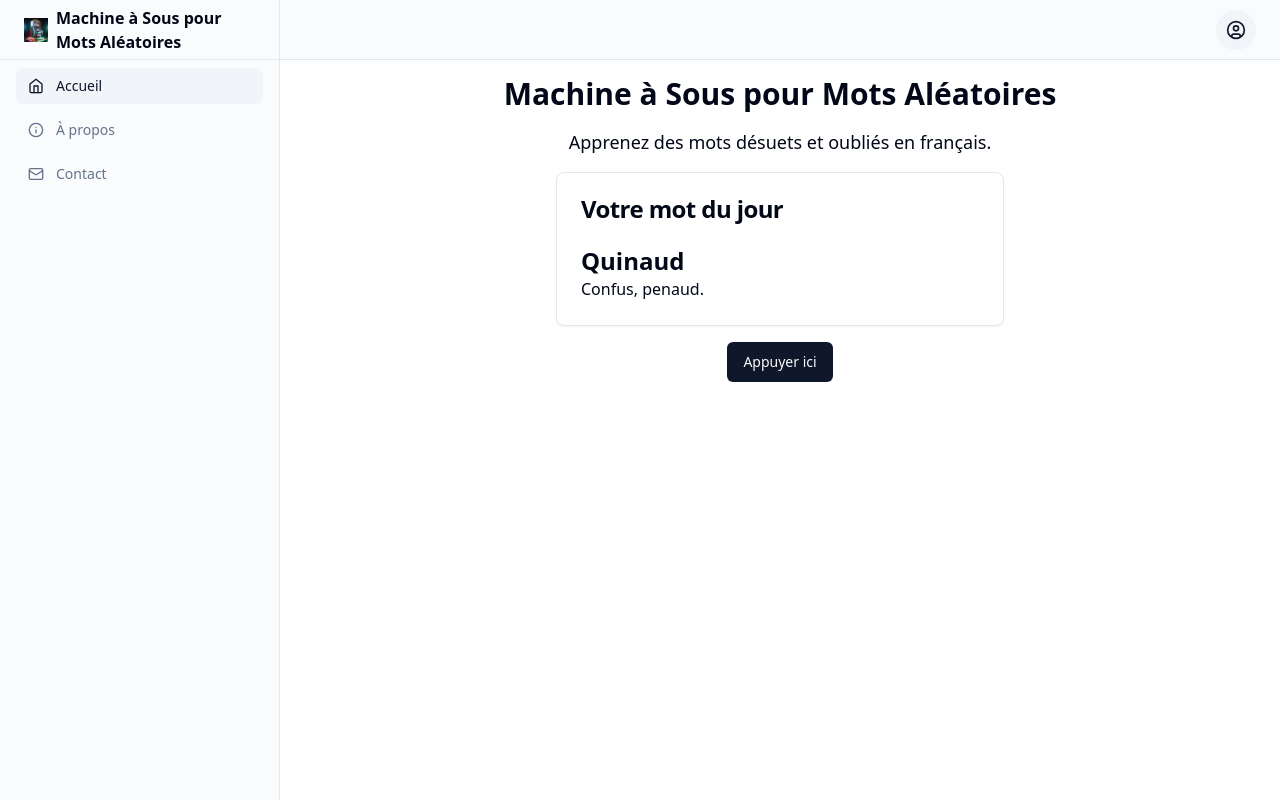
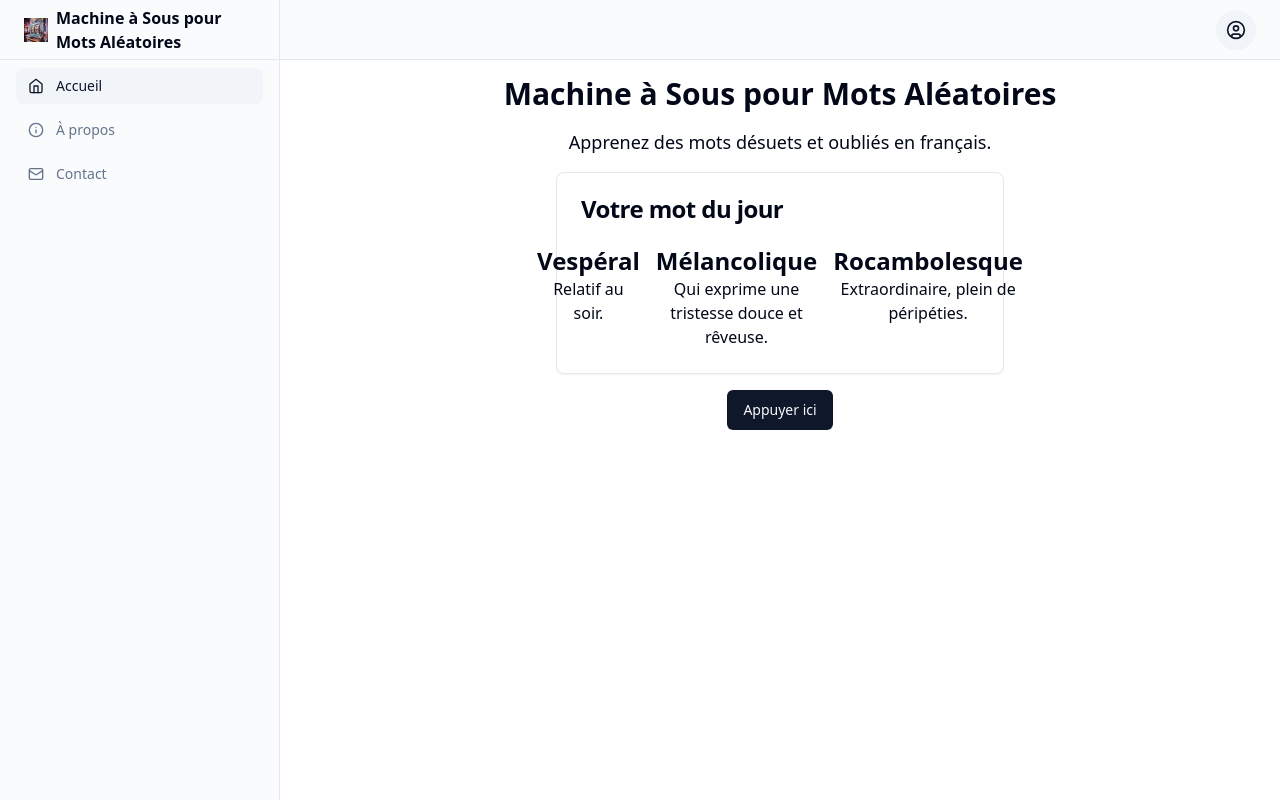
Before and after one commit to GPT-Engineer-App/french-word-wonder, a React (Vite) app: page / in a window 1280 px wide. Both pictures are taken after a click on the button "Appuyer ici". Built offline with nearby package versions, Linux system fonts and the light colour scheme.

Commit message:
Integrated animations to simulate a real slot machine and redesigned the application layout and components to match the provided image style.

```diff
--- a/src/layouts/default.jsx
+++ b/src/layouts/default.jsx
@@ -2,7 +2,7 @@ import { Outlet } from "react-router-dom";
 
 const Layout = () => {
   return (
-    <main className="flex flex-col min-h-screen p-4 overflow-auto items-center justify-center">
+    <main className="flex flex-col min-h-screen p-4 overflow-auto items-center justify-center bg-gradient-to-r from-blue-500 to-purple-600">
       <Outlet />
     </main>
   );
--- a/src/pages/Index.jsx
+++ b/src/pages/Index.jsx
@@ -2,15 +2,24 @@ import React, { useState } from "react";
 import { Button } from "@/components/ui/button";
 import { Card, CardContent, CardHeader, CardTitle } from "@/components/ui/card";
 import { Tooltip } from "@/components/ui/tooltip";
-import { words } from "@/data/words"; // Assuming you have a words.js file with the words and definitions
-import { motion } from "framer-motion"; // Importing framer-motion for animations
+import { words } from "@/data/words";
+import { motion } from "framer-motion";
 
 const Index = () => {
-  const [currentWord, setCurrentWord] = useState(null);
+  const [currentWords, setCurrentWords] = useState([null, null, null]);
+  const [isSpinning, setIsSpinning] = useState(false);
 
   const pullLever = () => {
-    const randomIndex = Math.floor(Math.random() * words.length);
-    setCurrentWord(words[randomIndex]);
+    setIsSpinning(true);
+    setTimeout(() => {
+      const newWords = [
+        words[Math.floor(Math.random() * words.length)],
+        words[Math.floor(Math.random() * words.length)],
+        words[Math.floor(Math.random() * words.length)],
+      ];
+      setCurrentWords(newWords);
+      setIsSpinning(false);
+    }, 2000);
   };
 
   return (
@@ -22,18 +31,26 @@ const Index = () => {
           <CardTitle>Votre mot du jour</CardTitle>
         </CardHeader>
         <CardContent>
-          {currentWord ? (
+          <div className="flex justify-center space-x-4">
+            {currentWords.map((word, index) => (
               <motion.div
-              initial={{ opacity: 0, y: -20 }}
-              animate={{ opacity: 1, y: 0 }}
+                key={index}
+                initial={{ y: -100 }}
+                animate={{ y: isSpinning ? 100 : 0 }}
                 transition={{ duration: 0.5 }}
+                className="text-center"
               >
-              <h2 className="text-2xl font-semibold">{currentWord.word}</h2>
-              <p>{currentWord.definition}</p>
-            </motion.div>
+                {word ? (
+                  <>
+                    <h2 className="text-2xl font-semibold">{word.word}</h2>
+                    <p>{word.definition}</p>
+                  </>
                 ) : (
                   <p>Appuyez ici pour découvrir un nouveau mot !</p>
                 )}
+              </motion.div>
+            ))}
+          </div>
         </CardContent>
       </Card>
       <Tooltip content="Appuyez ici pour découvrir un nouveau mot !">
```
Also changed, not shown: public/images/slot-machine.png. Lines whose indentation alone changed are shown as unchanged.
